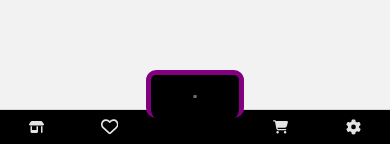
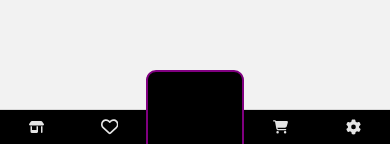
Before and after one commit to Wils0nLin/FRD-Project, a React Native app in the folder GameInfoPlatform/: screen / in a window 390 px wide. Shown: the part 686-830 px from the top of the page. Built offline with nearby package versions, Linux system fonts and the light colour scheme; what @ui-kitten/components would draw is missing.

Commit message:
10/6 QR code user ui testing

```diff
--- a/GameInfoPlatform/src/assets/styleSheets/BottomBarStyleSheet.tsx
+++ b/GameInfoPlatform/src/assets/styleSheets/BottomBarStyleSheet.tsx
@@ -1,19 +1,40 @@
 import {StyleSheet} from 'react-native';
 
+// export const bottomBarStyles = StyleSheet.create({
+//   container: {
+//     width: '25%',
+//     height: '100%',
+//     padding: 20,
+//     backgroundColor: 'black',
+//     alignItems: 'center',
+//     position: 'relative',
+//     top: -40,
+//     backgroundBorderColor: 'purple',
+//     borderRadius: 10,
+//     // borderWidth: 5,
+//     // borderLeftWidth: 5,
+//     // borderRightWidth: 5,
+//     // borderTopWidth: 5,
+//   },
+// });
 export const bottomBarStyles = StyleSheet.create({
   container: {
     width: '25%',
     height: '100%',
-    padding: 20,
+    padding: 40,
     backgroundColor: 'black',
     alignItems: 'center',
     position: 'relative',
     top: -40,
+    borderWidth: 2,
     borderColor: 'purple',
     borderRadius: 10,
+    paddingVertical: 45,
     // borderWidth: 5,
-    borderLeftWidth: 5,
-    borderRightWidth: 5,
-    borderTopWidth: 5,
+    // borderLeftWidth: 5,
+    // borderRightWidth: 5,
+    // borderTopWidth: 5,
+    // borderEndWidth: 5,
+    // borderStartWidth: 5,
   },
 });
--- a/GameInfoPlatform/src/componets/navigation/tab/consumer/ConsumerBottomTabBar.tsx
+++ b/GameInfoPlatform/src/componets/navigation/tab/consumer/ConsumerBottomTabBar.tsx
@@ -33,7 +33,12 @@ const Tab = createBottomTabNavigator();
 const PopUPButton = () => {
   return (
     <View style={bottomBarStyles.container}>
-      <ConsumerQRcodeSVG width="60" height="60" fill="#E4E4E4" />
+      <ConsumerQRcodeSVG
+        width="60"
+        height="60"
+        fill="#E4E4E4"
+        style={{top: -30}}
+      />
     </View>
   );
 };
@@ -167,7 +172,6 @@ const BottomTabBar = () => {
         options={focused => ({
           tabBarLabelStyle: {
             display: 'none',
-            color: 'white',
           },
           tabBarButton: () => <PopUPButton />,
         })}
```
